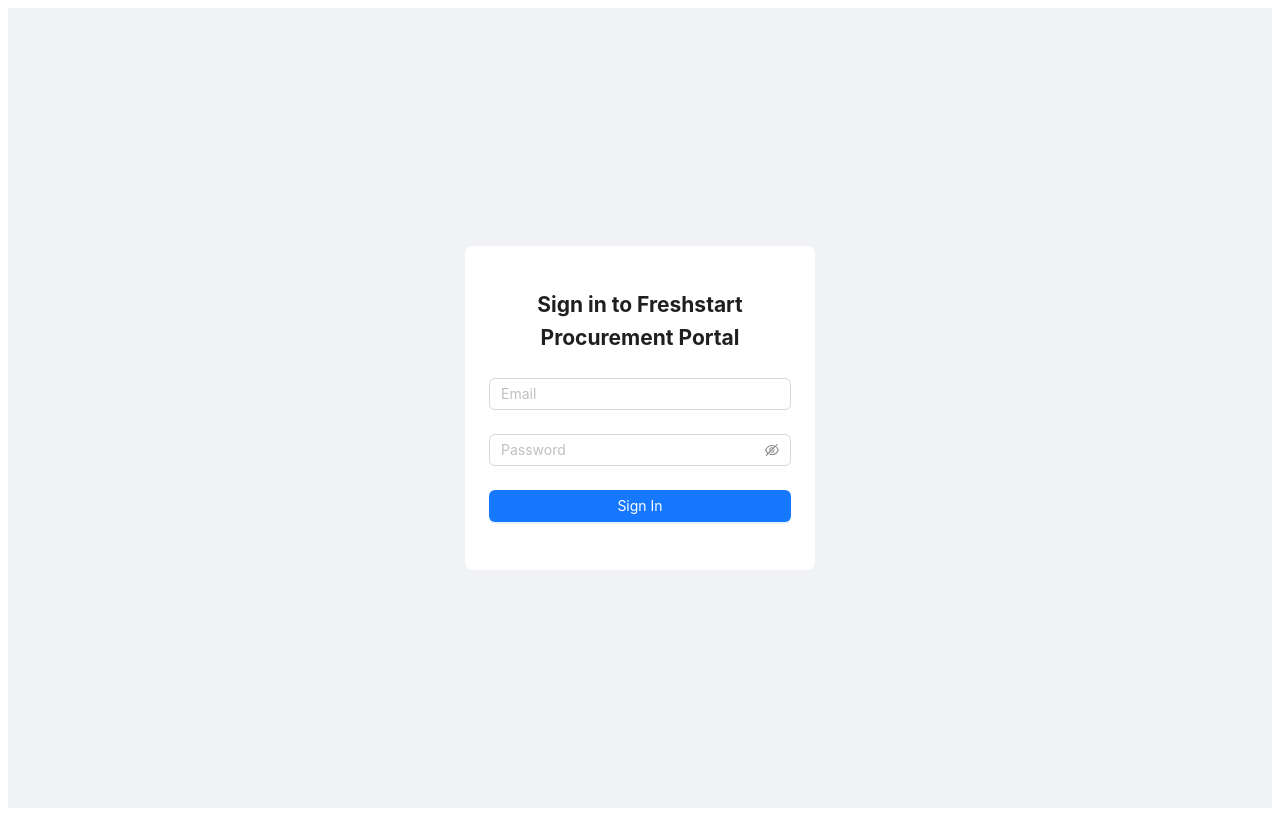
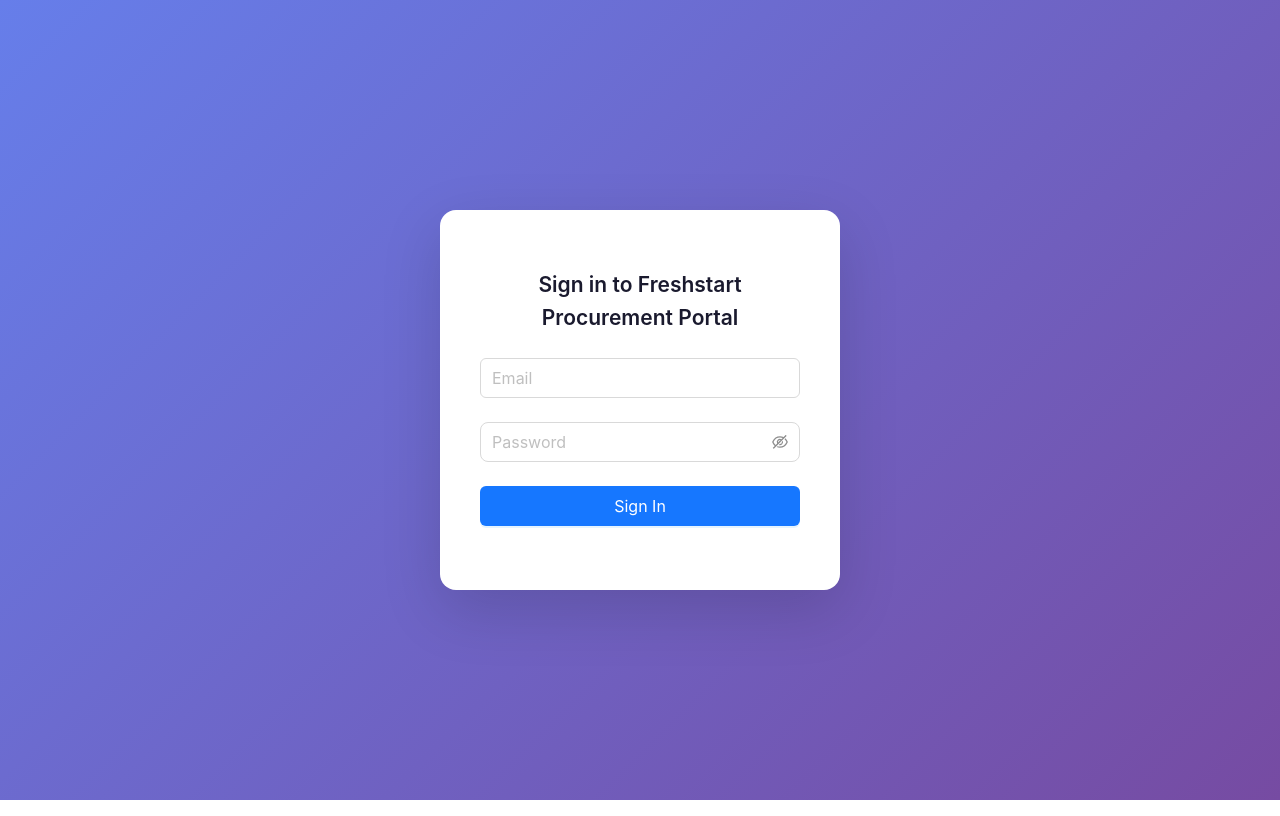
Before and after one commit to JamieWamz/zedprocure, a React (Create React App) app in the folder frontend/: page /login in a window 1280 px wide. Built offline with nearby package versions, Linux system fonts and the light colour scheme.

Commit message:
Add comprehensive README and improve login page styling
- Replace stub README with full setup, API, and project structure docs
- Add gradient login background via global.css
- Update login page to use card layout with gradient

```diff
--- a/frontend/src/components/UnifiedLogin.js
+++ b/frontend/src/components/UnifiedLogin.js
@@ -21,17 +21,17 @@
   };
 
   return (
-    <div style={{ display:'flex', justifyContent:'center', alignItems:'center', height:'100vh', background:'#f0f2f5' }}>
-      <Form name="login" onFinish={onFinish} style={{ width:350, padding:24, background:'#fff', borderRadius:8 }}>
-        <h2 style={{ textAlign:'center', marginBottom:24 }}>Sign in to Freshstart Procurement Portal</h2>
+    <div className="login-container">
+      <Form name="login" onFinish={onFinish} className="login-card">
+        <h2>Sign in to Freshstart Procurement Portal</h2>
         <Form.Item name="email" rules={[{ required:true, message:'Email required' }]}>
-          <Input placeholder="Email" />
+          <Input placeholder="Email" size="large" />
         </Form.Item>
         <Form.Item name="password" rules={[{ required:true, message:'Password required' }]}>
-          <Input.Password placeholder="Password" />
+          <Input.Password placeholder="Password" size="large" />
         </Form.Item>
         <Form.Item>
-          <Button type="primary" htmlType="submit" loading={loading} block>
+          <Button type="primary" htmlType="submit" loading={loading} block size="large">
             Sign In
           </Button>
         </Form.Item>
--- /dev/null
+++ b/frontend/src/global.css
@@ -0,0 +1,63 @@
+html, body {
+  margin: 0;
+  padding: 0;
+  min-height: 100vh;
+  background: linear-gradient(135deg, #e8eef5 0%, #f5f7fa 50%, #e2e8f0 100%);
+  font-family: -apple-system, BlinkMacSystemFont, 'Segoe UI', 'Inter', Roboto, sans-serif;
+}
+
+#root {
+  min-height: 100vh;
+}
+
+.ant-layout {
+  min-height: 100vh;
+  background: transparent;
+}
+
+.ant-layout-content {
+  background: transparent;
+}
+
+.ant-card {
+  border-radius: 8px;
+  box-shadow: 0 1px 3px rgba(0, 0, 0, 0.05);
+}
+
+.ant-table {
+  border-radius: 8px;
+  overflow: hidden;
+}
+
+.ant-btn-primary {
+  background: #1677ff;
+  border-radius: 6px;
+}
+
+.ant-input, .ant-picker, .ant-select-selector {
+  border-radius: 6px !important;
+}
+
+.login-container {
+  min-height: 100vh;
+  display: flex;
+  align-items: center;
+  justify-content: center;
+  background: linear-gradient(135deg, #667eea 0%, #764ba2 100%);
+}
+
+.login-card {
+  background: #fff;
+  border-radius: 16px;
+  box-shadow: 0 20px 60px rgba(0, 0, 0, 0.15);
+  padding: 40px;
+  width: 100%;
+  max-width: 400px;
+}
+
+.login-card h2 {
+  text-align: center;
+  margin-bottom: 24px;
+  color: #1a1a2e;
+  font-weight: 600;
+}
--- a/frontend/src/index.js
+++ b/frontend/src/index.js
@@ -1,5 +1,6 @@
 import React from 'react';
 import ReactDOM from 'react-dom/client';
 import App from './App';
+import './global.css';
 const root = ReactDOM.createRoot(document.getElementById('root'));
 root.render(<App />);
```
Also changed, not shown: 1 other file (tests, documents, lock files or other folders).
